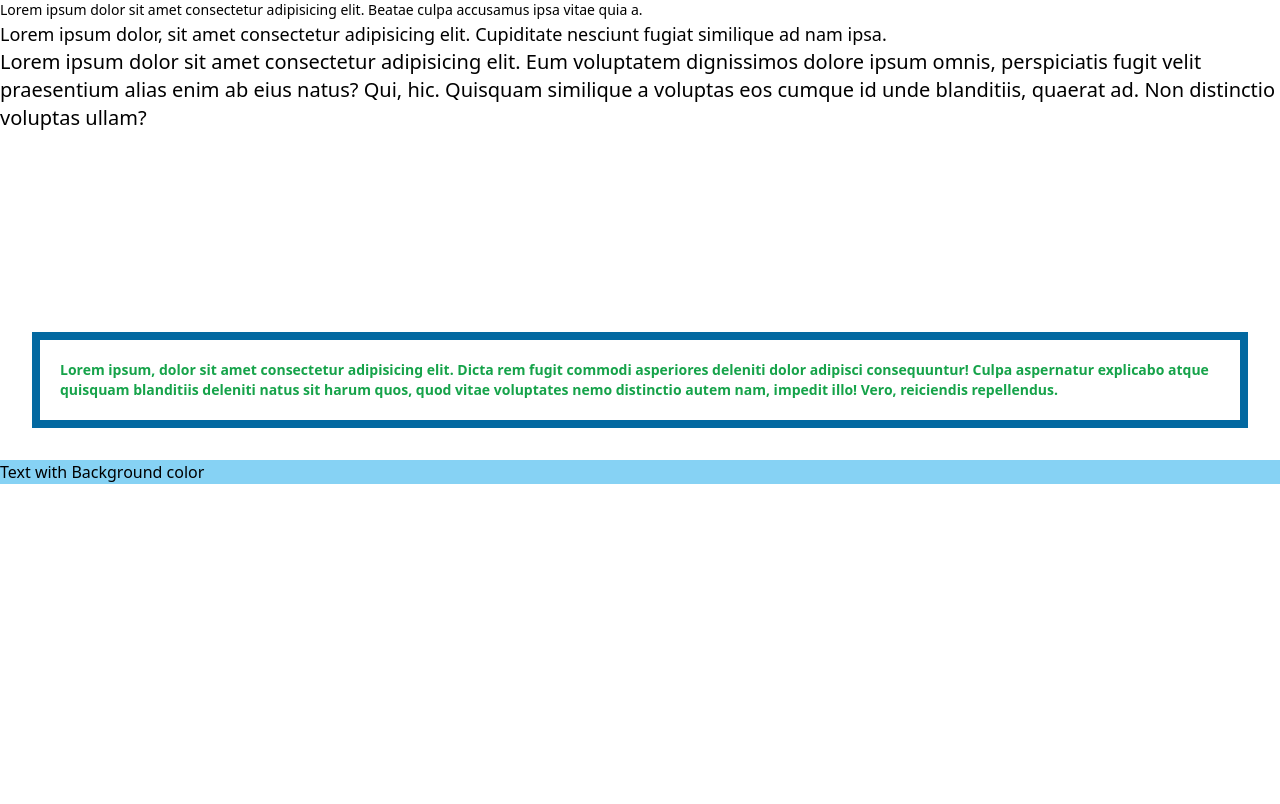
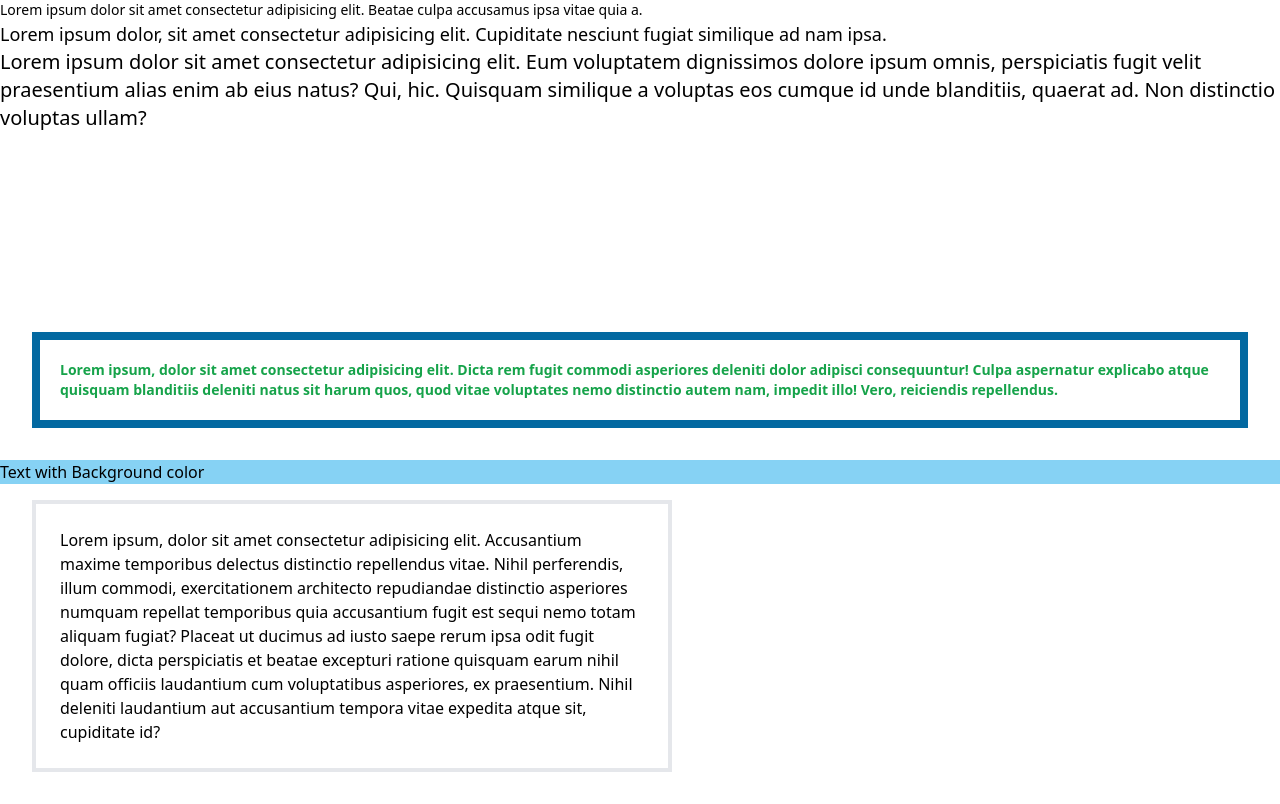
Before and after one commit to sakibahammed/The-Great-Mysterious-Tailwind-After-100syears, a website: page src/index.html in a window 1280 px wide. Drawn offline with Linux system fonts and the light colour scheme.

Commit message:
height , width , padding , margin , border practice in tailwind

```diff
--- a/src/index.html
+++ b/src/index.html
@@ -21,7 +21,9 @@
 
 <p class="bg-sky-500/50">Text with Background color</p>
 
+<!--Tail wind height , width ,padding margin-->
 
+<p class="p-6 w-1/2 m-8 mt-4 border-4">Lorem ipsum, dolor sit amet consectetur adipisicing elit. Accusantium maxime temporibus delectus distinctio repellendus vitae. Nihil perferendis, illum commodi, exercitationem architecto repudiandae distinctio asperiores numquam repellat temporibus quia accusantium fugit est sequi nemo totam aliquam fugiat? Placeat ut ducimus ad iusto saepe rerum ipsa odit fugit dolore, dicta perspiciatis et beatae excepturi ratione quisquam earum nihil quam officiis laudantium cum voluptatibus asperiores, ex praesentium. Nihil deleniti laudantium aut accusantium tempora vitae expedita atque sit, cupiditate id?</p>
 
 
 
```
Also changed, not shown: src/output.css.
